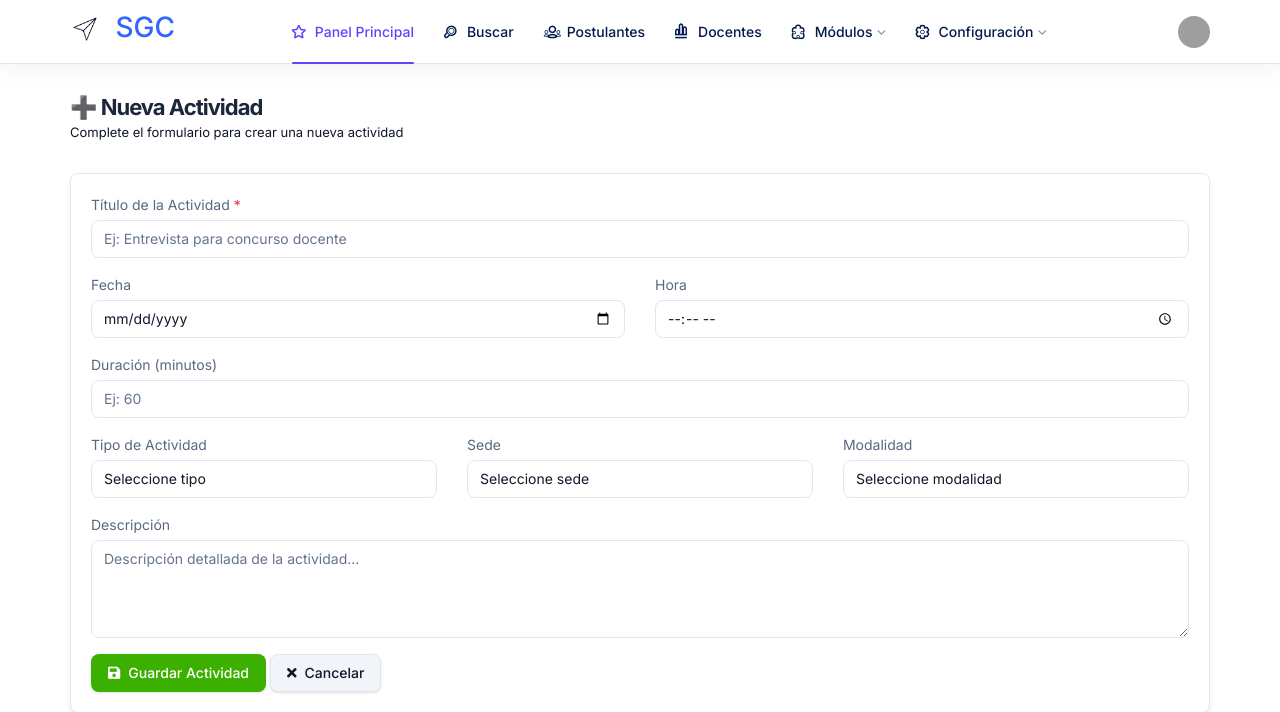
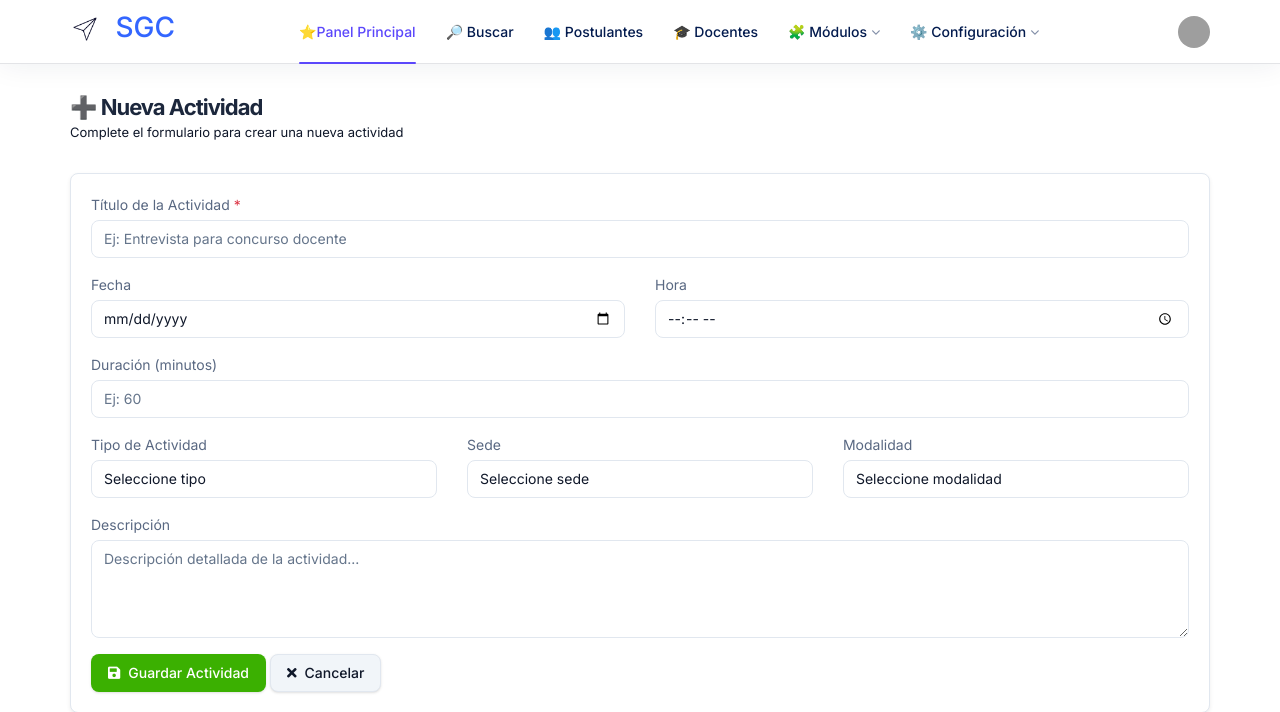
Before and after one commit to noandalabarraespaciadora/SGC, a CodeIgniter 4 app: the page made by app/Views/actividades/new.php in a window 1280 px wide. Shown: the top 712 px of the page. Run offline with PHP 8.4 and a stand-in for CodeIgniter, Linux system fonts and the light colour scheme; the template is opened without the code that fills it, so the values that code supplies are empty; some libraries are stand-ins or nearby versions; grey boxes are pictures that could not be loaded.

```diff
--- a/app/Views/partials/navbar_dashboard.php
+++ b/app/Views/partials/navbar_dashboard.php
@@ -27,14 +27,14 @@
       </div>
       <ul class="nav">
         <li class="nav-item active show">
-          <a href="<?= base_url('/') ?>" class="nav-link"><i class="typcn typcn-star-outline"></i>Panel Principal</a>
+          <a href="<?= base_url('/') ?>" class="nav-link"> ⭐Panel Principal</a>
         </li>
-        <li class="nav-item"><a href="<?= base_url('buscar') ?>" class="nav-link"><i class="typcn typcn-zoom-outline"></i> Buscar</a></li>
-        <li class="nav-item"><a href="<?= base_url('postulantes') ?>" class="nav-link"><i class="typcn typcn-group-outline"></i> Postulantes</a></li>
-        <li class="nav-item"><a href="<?= base_url('docentes') ?>" class="nav-link"><i class="typcn typcn-chart-bar-outline"></i> Docentes</a>
+        <li class="nav-item"><a href="<?= base_url('buscar') ?>" class="nav-link">🔎 Buscar</a></li>
+        <li class="nav-item"><a href="<?= base_url('postulantes') ?>" class="nav-link">👥 Postulantes</a></li>
+        <li class="nav-item"><a href="<?= base_url('docentes') ?>" class="nav-link">🎓 Docentes</a>
         </li>
         <li class="nav-item">
-          <a href="#" class="nav-link with-sub"><i class="typcn typcn-puzzle-outline"></i> Módulos</a>
+          <a href="#" class="nav-link with-sub">🧩 Módulos</a>
           <nav class="az-menu-sub">
             <a href="<?= base_url('actividades') ?>" class="nav-link">📢 Actividades</a>
             <a href="<?= base_url('biblioteca') ?>" class="nav-link">📚 Biblioteca</a>
@@ -43,7 +43,7 @@
           </nav>
         </li>
         <li class="nav-item">
-          <a href="#" class="nav-link with-sub"><i class="typcn typcn-cog-outline"></i> Configuración</a>
+          <a href="#" class="nav-link with-sub">⚙️ Configuración</a>
           <div class="az-menu-sub">
             <div class="container">
               <nav class="nav">
```
